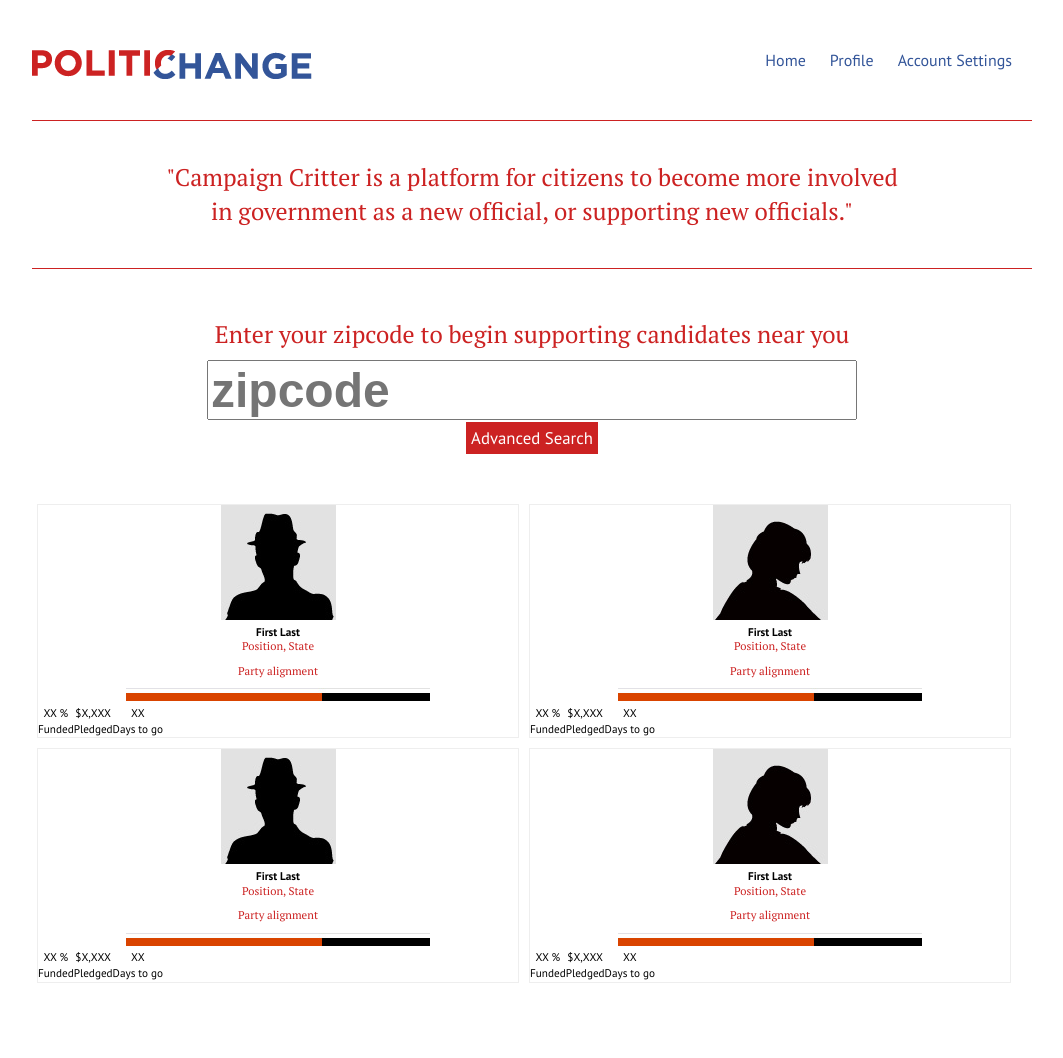
After one commit to samatjain/politichange, a Django app: template mauve_duck/agile_otter/templates/constituent/index.html in a window 1280 px wide. The commit adds this page. Shown: the whole page, without its empty margins (18-1081 px from the left). Run offline with Django 3.2, Linux system fonts and the light colour scheme; the template is opened without the code that fills it, so the values that code supplies are empty.

Commit message:
adding external html code slowly

```diff
--- /dev/null
+++ b/mauve_duck/agile_otter/templates/base.css
@@ -0,0 +1,71 @@
+/* Red #C22
+Blue #359 */
+
+/*layout*/
+html, body {margin: 0; padding: 0;}
+#container {padding: 50px; width: 1000px;}
+#header {height: 50px; width: 100%;}
+    #header .left {float: left;}
+    #header .right {float: right;}
+#leadIn {border-top: 1px solid #C22; border-bottom: 1px solid #C22; margin: 20px 0 50px 0; padding: 40px 0 40px 0; width: 100%;}
+#main {width: 100%;}
+    #home #main {width: 700px; padding: 0 150px 0 150px;}
+.col-2 {float: left; padding-right: 2%; width: 31.333333%;} /*313px/1000*/
+.col-3 {float: left; padding-right: 2%; width: 48%;} /*480px/1000*/
+.col-4 {float: left; padding-right: 2%; width: 64.666666%;} /*480px/1000*/
+.col-6 {width:100%;}
+
+p.half, input.half {float: left; width: 48%; padding-right: 2%;}
+
+img {max-width: 100%;}
+#politicianCreate #main, #constituentProfile #main {padding-top: 40px;}
+
+.profile-image {width: 100%; height: 320px; background-image: url('images/profile-male.jpg');}
+
+.zipcode {text-align: center;}
+
+#footer {clear: both; height: 20px;}
+
+/*typography*/
+h1, h2, h3, p {font-size: 10px;}
+p {color: #C22; font-family: 'PT Serif', georgia, serif; font-weight: 400;}
+a {font-family: 'PT Sans', arial, sans-serif; font-weight: 400;}
+strong {font-weight: 700;}
+em {font-style: italic;}
+
+#main a, input.button {background-color: #C22; color: #FFF; display:block; font-size: 1.5em; line-height: 1.4em; padding: 20px; text-align: center; text-decoration: none; width 100%;}
+#main a.blue, input.button.blue {background-color: #359;}
+
+#main a:hover, input.button:hover {background-color: #D33;}
+#main a.blue:hover, input.button.blue:hover {background-color: #46A;}
+
+#leadIn p, .zipcode {font-size: 1.5em; line-height: 1.4em; text-align: center;}
+#main p {font-size: 1em; line-height: 1.3em; padding-bottom: 10px;}
+    #main p.top {border-top: 1px solid #C22; color: #C22; margin-top: 10px; padding-top: 10px;}
+    #main p.top.blue {border-top: 1px solid #359; color: #359;}
+
+#main h3 {font-weight: bold; font-family: 'PT Sans', arial, sans-serif; font-size: 1em; line-height: 1.3em;}
+
+ul li {font-family: 'PT Sans', arial, sans-serif; line-height: 1.3em; margin: 5px 0 0 0;}
+#header li {display: inline; margin: 0 20px 0 0;}
+    #header li a { text-decoration: none; color: #359;}
+    #header li a:hover {color: #46A;}
+
+#politicianCreate p {color: #000; font-family: 'PT Sans', arial, sans-serif; font-weight: 400; padding-bottom: 20px;}
+#politicianCreate input {width: 95%;}
+
+#constituentProfile p {color: #000; font-weight: 400; padding-bottom: 20px; line-height: 1.3em;}
+.profile-image {margin-bottom: 20px;}
+   #constituentProfile .profile-image p {color: #C22; margin: 0 0 0 20px; padding: 230px 10px 0 10px; vertical-align: bottom; font-family: 'PT Sans', arial, sans-serif;}
+        .profile-image p span {background-color: #FFF;}
+
+#constituentProfile div.info p {color: #359; font-family: 'PT Sans', arial, sans-serif;}
+    #constituentProfile div.info p.num, input.big {font-size: 2em; padding-bottom: 0; font-weight: 700;}
+    #constituentProfile div.info p.label {text-transform: uppercase;}
+
+    #constituent a.button {padding: 5px; font-size: .7em; width: 20%; display: inline; margin-bottom: px;}
+
+#constituent a.list {background-color: #FFF; padding: 0; border: 1px solid #EEE; color: #000; font-size: 0.7em; margin: 5px;}
+#constituent a.list:hover {background-color: #EEE;}
+
+    #constituent a.list.first {margin-top: 50px;}
--- /dev/null
+++ b/mauve_duck/agile_otter/templates/constituent/index.html
@@ -0,0 +1,121 @@
+<!DOCTYPE html>
+<html>
+<head>
+<title>PolitiChange - Facilitating Political Change</title>
+
+    <link href='http://fonts.googleapis.com/css?family=PT+Sans:400,700,400italic,700italic|PT+Serif:400,700,400italic,700italic' rel='stylesheet' type='text/css'>
+	<link rel="stylesheet" type="text/css" href="../eric-meyers-css-reset.css">
+	<link rel="stylesheet" type="text/css" href="../base.css">
+
+</head>
+<body id="constituent">
+    <div id="container">
+
+
+        <div id="header">
+            <a class="left" href="../index.html"><img src="../images/politichange-logo.png" alt=""></a>
+            <ul class="right">
+                <li><a href="../index.html">Home</a></li>
+                <li><a href="#">Profile</a></li>
+                <li><a href="#">Account Settings</a></li>
+            </ul>
+        </div>
+
+
+        <div id="leadIn">
+            <p>"Campaign Critter is a platform for citizens to become more involved<br /> in government as a new official, or supporting new officials."</p>
+        </div>
+
+
+        <div id="main">
+            <div class="col-6 zipcode">
+            <p>Enter your zipcode to begin supporting candidates near you</p>
+            <form><input class="big" type="text" name="zipcode" placeholder="zipcode"></form>
+            <a href="#" class="button" >Advanced Search</a>
+            </div>
+            <a class="col-3 list first" href="./constituent/profile-male.html" class="3col profile" title="">
+                <img src="../images/photo-male-sm.jpg" alt="">
+                <h3>First Last</h3>
+                <p>Position, State</p>
+                <p class=caption>Party alignment</p>
+                <img src="../images/progress-red.jpg" alt="">
+                <table>
+                    <tr>
+                        <td>XX %</td>
+                        <td>$X,XXX</td>
+                        <td>XX</td>
+                    </tr>
+                    <tr>
+                        <td>Funded</td>
+                        <td>Pledged</td>
+                        <td>Days to go</td>
+                    </tr>
+                </table>
+            </a>
+            <a class="col-3 list first" href="./constituent/profile-female.html" class="3col profile" title="">
+                <img src="../images/photo-female-sm.jpg" alt="">
+                <h3>First Last</h3>
+                <p>Position, State</p>
+                <p class=caption>Party alignment</p>
+                <img src="../images/progress-red.jpg" alt="">
+                <table>
+                    <tr>
+                        <td>XX %</td>
+                        <td>$X,XXX</td>
+                        <td>XX</td>
+                    </tr>
+                    <tr>
+                        <td>Funded</td>
+                        <td>Pledged</td>
+                        <td>Days to go</td>
+                    </tr>
+                </table>
+            </a>
+            <a class="col-3 list" href="./constituent/profile-male.html" class="3col profile" title="">
+                <img src="../images/photo-male-sm.jpg" alt="">
+                <h3>First Last</h3>
+                <p>Position, State</p>
+                <p class=caption>Party alignment</p>
+                <img src="../images/progress-red.jpg" alt="">
+                <table>
+                    <tr>
+                        <td>XX %</td>
+                        <td>$X,XXX</td>
+                        <td>XX</td>
+                    </tr>
+                    <tr>
+                        <td>Funded</td>
+                        <td>Pledged</td>
+                        <td>Days to go</td>
+                    </tr>
+                </table>
+            </a>
+            <a class="col-3 list" href="./constituent/profile-female.html" class="3col profile" title="">
+                <img src="../images/photo-female-sm.jpg" alt="">
+                <h3>First Last</h3>
+                <p>Position, State</p>
+                <p class=caption>Party alignment</p>
+                <img src="../images/progress-red.jpg" alt="">
+                <table>
+                    <tr>
+                        <td>XX %</td>
+                        <td>$X,XXX</td>
+                        <td>XX</td>
+                    </tr>
+                    <tr>
+                        <td>Funded</td>
+                        <td>Pledged</td>
+                        <td>Days to go</td>
+                    </tr>
+                </table>
+            </a>
+        </div>
+
+
+        <div id="footer">
+        </div>
+
+
+    </div>
+</body>
+</html>
--- /dev/null
+++ b/mauve_duck/agile_otter/templates/eric-meyers-css-reset.css
@@ -0,0 +1,48 @@
+/* http://meyerweb.com/eric/tools/css/reset/
+   v2.0 | 20110126
+   License: none (public domain)
+*/
+
+html, body, div, span, applet, object, iframe,
+h1, h2, h3, h4, h5, h6, p, blockquote, pre,
+a, abbr, acronym, address, big, cite, code,
+del, dfn, em, img, ins, kbd, q, s, samp,
+small, strike, strong, sub, sup, tt, var,
+b, u, i, center,
+dl, dt, dd, ol, ul, li,
+fieldset, form, label, legend,
+table, caption, tbody, tfoot, thead, tr, th, td,
+article, aside, canvas, details, embed,
+figure, figcaption, footer, header, hgroup,
+menu, nav, output, ruby, section, summary,
+time, mark, audio, video {
+	margin: 0;
+	padding: 0;
+	border: 0;
+	font-size: 100%;
+	font: inherit;
+	vertical-align: baseline;
+}
+/* HTML5 display-role reset for older browsers */
+article, aside, details, figcaption, figure,
+footer, header, hgroup, menu, nav, section {
+	display: block;
+}
+body {
+	line-height: 1;
+}
+ol, ul {
+	list-style: none;
+}
+blockquote, q {
+	quotes: none;
+}
+blockquote:before, blockquote:after,
+q:before, q:after {
+	content: '';
+	content: none;
+}
+table {
+	border-collapse: collapse;
+	border-spacing: 0;
+}
```
Also changed, not shown: mauve_duck/agile_otter/templates/base.html (+28 -44 lines), mauve_duck/agile_otter/templates/base_old.html (added, +53 -0 lines), mauve_duck/agile_otter/templates/constituent/profile-male.html (added, +59 -0 lines), mauve_duck/agile_otter/templates/index 2.html (added, +18 -0 lines), mauve_duck/agile_otter/templates/politician/create-campaign.html (added, +71 -0 lines), mauve_duck/agile_otter/templates/politician/index.html (added, +73 -0 lines), mauve_duck/agile_otter/templates/images/photo-female-sm.jpg (added), mauve_duck/agile_otter/templates/images/photo-male-sm.jpg (added), mauve_duck/agile_otter/templates/images/politichange-logo.png (added), mauve_duck/agile_otter/templates/images/profile-male.jpg (added), mauve_duck/agile_otter/templates/images/progress-blue.jpg (added), mauve_duck/agile_otter/templates/images/progress-red.jpg (added).
